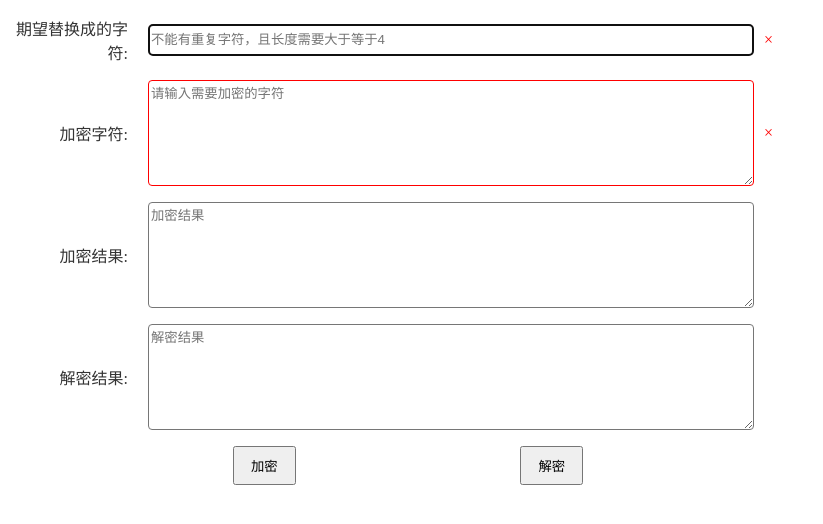
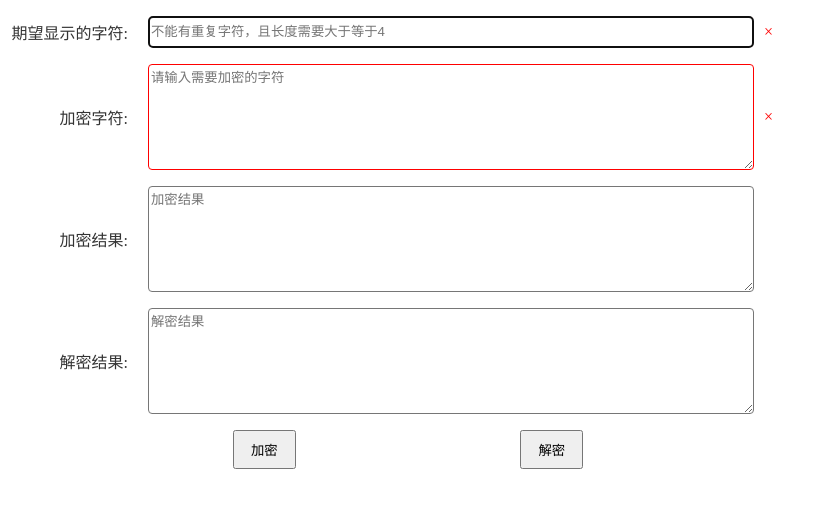
Before and after one commit to maxwell-git/code, a plain HTML site: page index.html in a window 1280 px wide. Shown: the whole page, without its empty margins (0-823 px from the left). Drawn offline with Linux system fonts and the light colour scheme.

Commit message:
Update index.html
modify  label

```diff
--- a/index.html
+++ b/index.html
@@ -73,7 +73,7 @@
 <body>
   <form>
     <p>
-      <label for="key">期望替换成的字符</label>
+      <label for="key">期望显示的字符</label>
       <input id="key" type="text" required minlength="4" autofocus placeholder="不能有重复字符，且长度需要大于等于4">
       <span class="status"></span>
     </p>
```
